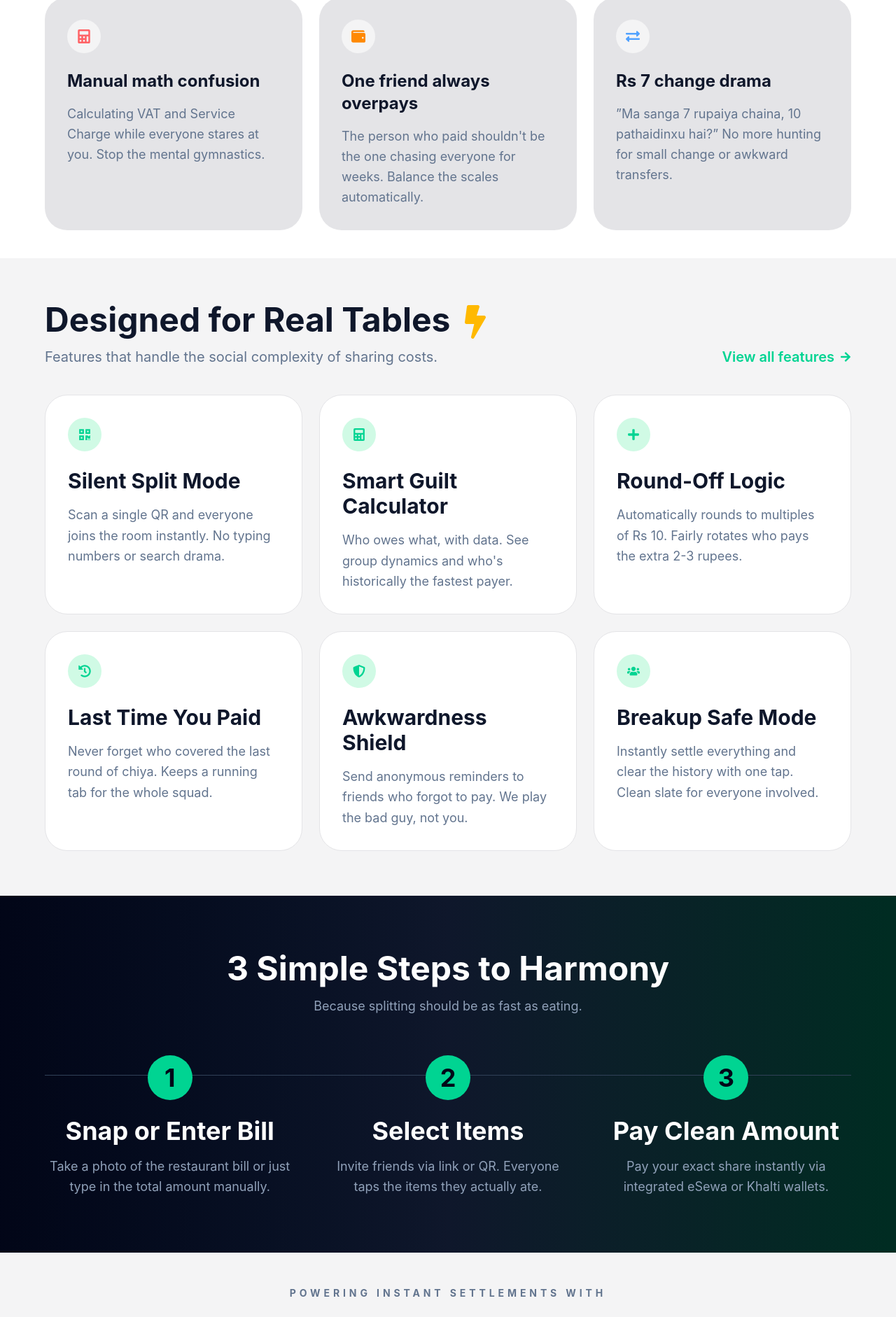
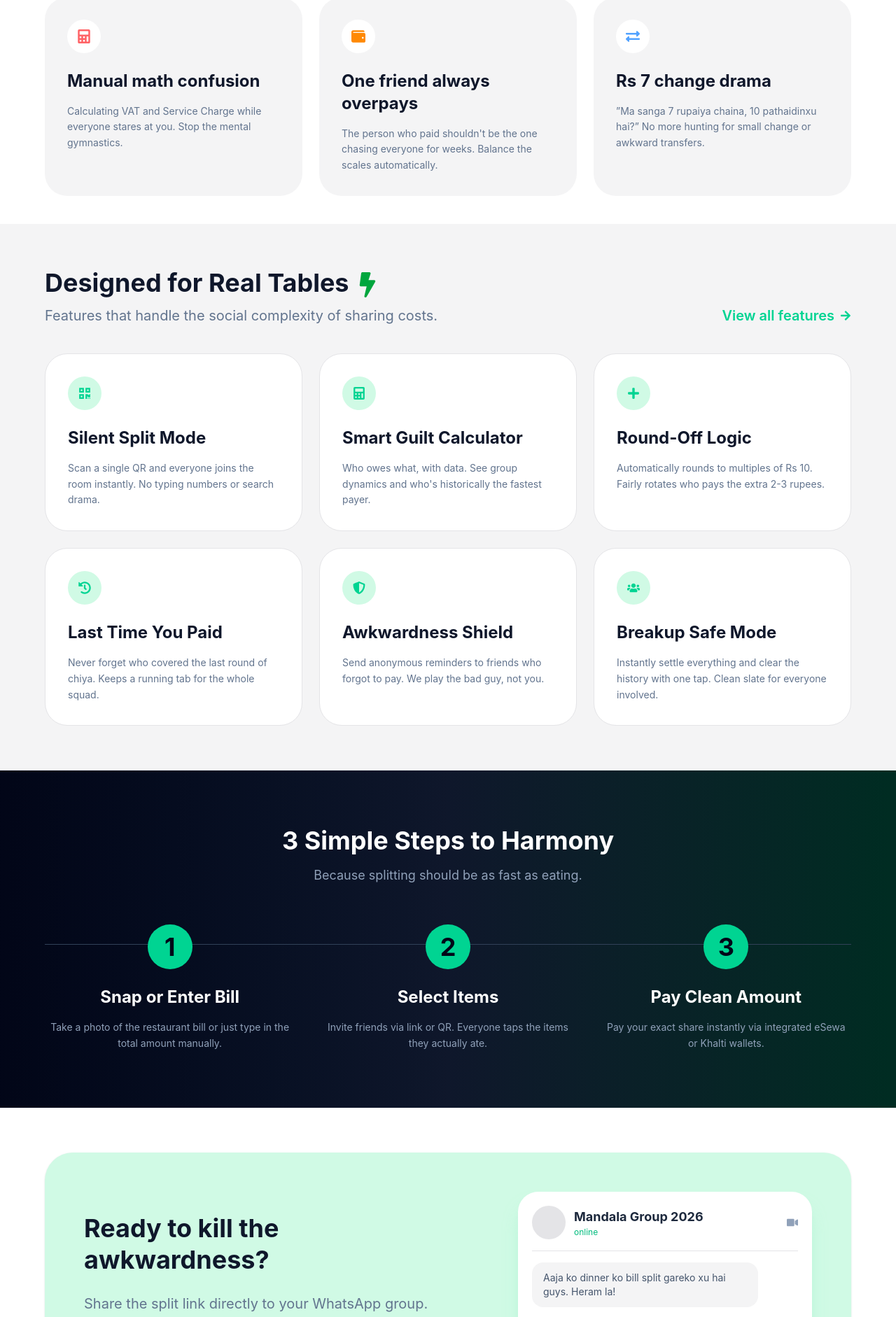
Before and after one commit to kushaljk11/ClassAThon-HisabSathi-BaadFaad, a React (Vite) app in the folder Frontend/Baadfaad/: page / in a window 1280 px wide. Shown: the part 1051-2933 px from the top of the page at 70% size. Built offline with nearby package versions, Linux system fonts and the light colour scheme.

Commit message:
updated folders and created readytosplit and createsplit pages

```diff
--- a/Frontend/Baadfaad/src/App.jsx
+++ b/Frontend/Baadfaad/src/App.jsx
@@ -3,7 +3,9 @@ import { BrowserRouter as Router, Routes, Route } from 'react-router-dom'
 import Landing from './pages/landing/Landing'
 import AboutUs from './pages/landing/AboutUs'
 import Contact from './pages/landing/Contact'
-import Home from './pages/Dashboard/Home'
+import Home from './pages/dashboard/Home'
+import CreateSplit from './pages/split/CreateSplit'
+import ReadyToSplit from './pages/split/ReadyToSplit'
 
 function App() {
   return (
@@ -14,6 +16,8 @@ function App() {
           <Route path="/about" element={<AboutUs />} />
           <Route path="/contact" element={<Contact />} />
           <Route path="/dashboard" element={<Home />} />
+          <Route path="/split/create" element={<CreateSplit />} />
+          <Route path="/split/ready" element={<ReadyToSplit />} />
         </Routes>
       </Router>
     </>
--- a/Frontend/Baadfaad/src/pages/landing/Landing.jsx
+++ b/Frontend/Baadfaad/src/pages/landing/Landing.jsx
@@ -141,40 +141,40 @@ export default function Landing() {
           </div>
 
           <div className="mt-12 grid grid-cols-1 gap-6 md:grid-cols-2 lg:grid-cols-3">
-            <article className="rounded-4xl bg-zinc-200 p-8">
-            <div className="mb-6 flex h-12 w-12 items-center justify-center rounded-full bg-zinc-100 text-red-400">
+            <article className="rounded-4xl bg-zinc-100 p-8">
+            <div className="mb-6 flex h-12 w-12 items-center justify-center rounded-full bg-white text-red-400">
               <FaCalculator className="text-xl" />
             </div>
             <h3 className="text-2xl font-bold text-slate-900">
               Manual math confusion
             </h3>
-            <p className="mt-4 text-lg leading-relaxed text-slate-500">
+            <p className="mt-4 text-sm leading-relaxed text-slate-500">
               Calculating VAT and Service Charge while everyone stares at you.
               Stop the mental gymnastics.
             </p>
             </article>
 
-            <article className="rounded-4xl bg-zinc-200 p-8">
-            <div className="mb-6 flex h-12 w-12 items-center justify-center rounded-full bg-zinc-100 text-orange-400">
+            <article className="rounded-4xl bg-zinc-100 p-8">
+            <div className="mb-6 flex h-12 w-12 items-center justify-center rounded-full bg-white text-orange-400">
               <FaWallet className="text-xl" />
             </div>
             <h3 className="text-2xl font-bold text-slate-900">
               One friend always overpays
             </h3>
-            <p className="mt-4 text-lg leading-relaxed text-slate-500">
+            <p className="mt-4 text-sm leading-relaxed text-slate-500">
               The person who paid shouldn&apos;t be the one chasing everyone for
               weeks. Balance the scales automatically.
             </p>
             </article>
 
-            <article className="rounded-4xl bg-zinc-200 p-8">
-            <div className="mb-6 flex h-12 w-12 items-center justify-center rounded-full bg-zinc-100 text-blue-400">
+            <article className="rounded-4xl bg-zinc-100 p-8">
+            <div className="mb-6 flex h-12 w-12 items-center justify-center rounded-full bg-white text-blue-400">
               <FaExchangeAlt className="text-xl" />
             </div>
             <h3 className="text-2xl font-bold text-slate-900">
               Rs 7 change drama
             </h3>
-            <p className="mt-4 text-lg leading-relaxed text-slate-500">
+            <p className="mt-4 text-sm leading-relaxed text-slate-500">
               &rdquo;Ma sanga 7 rupaiya chaina, 10 pathaidinxu hai?&rdquo; No
               more hunting for small change or awkward transfers.
             </p>
@@ -191,9 +191,9 @@ export default function Landing() {
         <div className="mx-auto w-full max-w-6xl">
           <div className="flex flex-col gap-4 sm:flex-row sm:items-end sm:justify-between">
             <div>
-              <h2 className="text-4xl font-bold text-slate-900 sm:text-5xl">
+              <h2 className="text-3xl font-bold text-slate-900 sm:text-4xl">
                 Designed for Real Tables{" "}
-                <FaBolt className="inline text-amber-400" />
+                <FaBolt className="inline text-green-600" />
               </h2>
               <p className="mt-3 text-xl text-slate-500">
                 Features that handle the social complexity of sharing costs.
@@ -213,10 +213,10 @@ export default function Landing() {
               <div className="mb-6 flex h-12 w-12 items-center justify-center rounded-full bg-emerald-100 text-emerald-400">
                 <FaQrcode className="text-lg" />
               </div>
-              <h3 className="text-3xl font-bold text-slate-900">
+              <h3 className="text-2xl font-bold text-slate-900">
                 Silent Split Mode
               </h3>
-              <p className="mt-4 text-lg leading-relaxed text-slate-500">
+              <p className="mt-4 text-sm leading-relaxed text-slate-500">
                 Scan a single QR and everyone joins the room instantly. No
                 typing numbers or search drama.
               </p>
@@ -226,10 +226,10 @@ export default function Landing() {
               <div className="mb-6 flex h-12 w-12 items-center justify-center rounded-full bg-emerald-100 text-emerald-400">
                 <FaCalculator className="text-lg" />
               </div>
-              <h3 className="text-3xl font-bold text-slate-900">
+              <h3 className="text-2xl font-bold text-slate-900">
                 Smart Guilt Calculator
               </h3>
-              <p className="mt-4 text-lg leading-relaxed text-slate-500">
+              <p className="mt-4 text-sm leading-relaxed text-slate-500">
                 Who owes what, with data. See group dynamics and who&apos;s
                 historically the fastest payer.
               </p>
@@ -239,10 +239,10 @@ export default function Landing() {
               <div className="mb-6 flex h-12 w-12 items-center justify-center rounded-full bg-emerald-100 text-emerald-400">
                 <FaPlus className="text-lg" />
               </div>
-              <h3 className="text-3xl font-bold text-slate-900">
+              <h3 className="text-2xl font-bold text-slate-900">
                 Round-Off Logic
               </h3>
-              <p className="mt-4 text-lg leading-relaxed text-slate-500">
+              <p className="mt-4 text-sm leading-relaxed text-slate-500">
                 Automatically rounds to multiples of Rs 10. Fairly rotates who
                 pays the extra 2-3 rupees.
               </p>
@@ -252,10 +252,10 @@ export default function Landing() {
               <div className="mb-6 flex h-12 w-12 items-center justify-center rounded-full bg-emerald-100 text-emerald-400">
                 <FaHistory className="text-lg" />
               </div>
-              <h3 className="text-3xl font-bold text-slate-900">
+              <h3 className="text-2xl font-bold text-slate-900">
                 Last Time You Paid
               </h3>
-              <p className="mt-4 text-lg leading-relaxed text-slate-500">
+              <p className="mt-4 text-sm leading-relaxed text-slate-500">
                 Never forget who covered the last round of chiya. Keeps a
                 running tab for the whole squad.
               </p>
@@ -265,10 +265,10 @@ export default function Landing() {
               <div className="mb-6 flex h-12 w-12 items-center justify-center rounded-full bg-emerald-100 text-emerald-400">
                 <FaShieldAlt className="text-lg" />
               </div>
-              <h3 className="text-3xl font-bold text-slate-900">
+              <h3 className="text-2xl font-bold text-slate-900">
                 Awkwardness Shield
               </h3>
-              <p className="mt-4 text-lg leading-relaxed text-slate-500">
+              <p className="mt-4 text-sm leading-relaxed text-slate-500">
                 Send anonymous reminders to friends who forgot to pay. We play
                 the bad guy, not you.
               </p>
@@ -278,10 +278,10 @@ export default function Landing() {
               <div className="mb-6 flex h-12 w-12 items-center justify-center rounded-full bg-emerald-100 text-emerald-400">
                 <FaUsers className="text-lg" />
               </div>
-              <h3 className="text-3xl font-bold text-slate-900">
+              <h3 className="text-2xl font-bold text-slate-900">
                 Breakup Safe Mode
               </h3>
-              <p className="mt-4 text-lg leading-relaxed text-slate-500">
+              <p className="mt-4 text-sm leading-relaxed text-slate-500">
                 Instantly settle everything and clear the history with one tap.
                 Clean slate for everyone involved.
               </p>
@@ -297,7 +297,7 @@ export default function Landing() {
       >
         <div className="mx-auto w-full max-w-6xl">
           <div className="text-center">
-            <h2 className="text-4xl font-bold text-white sm:text-5xl">
+            <h2 className="text-4xl font-bold text-white sm:text-4xl">
               3 Simple Steps to Harmony
             </h2>
             <p className="mt-4 text-lg text-slate-400">
@@ -312,10 +312,10 @@ export default function Landing() {
               <div className="mx-auto mb-6 flex h-16 w-16 items-center justify-center rounded-full bg-emerald-400 text-4xl font-bold text-slate-950">
                 1
               </div>
-              <h3 className="text-4xl font-bold text-white">
+              <h3 className="text-2xl font-bold text-white">
                 Snap or Enter Bill
               </h3>
-              <p className="mx-auto mt-4 max-w-sm text-lg leading-relaxed text-slate-400">
+              <p className="mx-auto mt-4 max-w-sm text-sm leading-relaxed text-slate-400">
                 Take a photo of the restaurant bill or just type in the total
                 amount manually.
               </p>
@@ -325,8 +325,8 @@ export default function Landing() {
               <div className="mx-auto mb-6 flex h-16 w-16 items-center justify-center rounded-full bg-emerald-400 text-4xl font-bold text-slate-950">
                 2
               </div>
-              <h3 className="text-4xl font-bold text-white">Select Items</h3>
-              <p className="mx-auto mt-4 max-w-sm text-lg leading-relaxed text-slate-400">
+              <h3 className="text-2xl font-bold text-white">Select Items</h3>
+              <p className="mx-auto mt-4 max-w-sm text-sm leading-relaxed text-slate-400">
                 Invite friends via link or QR. Everyone taps the items they
                 actually ate.
               </p>
@@ -336,10 +336,10 @@ export default function Landing() {
               <div className="mx-auto mb-6 flex h-16 w-16 items-center justify-center rounded-full bg-emerald-400 text-4xl font-bold text-slate-950">
                 3
               </div>
-              <h3 className="text-4xl font-bold text-white">
+              <h3 className="text-2xl font-bold text-white">
                 Pay Clean Amount
               </h3>
-              <p className="mx-auto mt-4 max-w-sm text-lg leading-relaxed text-slate-400">
+              <p className="mx-auto mt-4 max-w-sm text-sm leading-relaxed text-slate-400">
                 Pay your exact share instantly via integrated eSewa or Khalti
                 wallets.
               </p>
@@ -348,43 +348,14 @@ export default function Landing() {
         </div>
       </section>
 
-      {/* Payment facilties sections */}
-      <section className="mx-auto w-full bg-zinc-100 px-6 py-12 sm:px-8 lg:px-16">
-        <div className="mx-auto w-full max-w-6xl">
-          <p className="text-center text-sm font-bold tracking-[0.35em] text-slate-500">
-            POWERING INSTANT SETTLEMENTS WITH
-          </p>
-
-          <div className="mt-8 flex flex-wrap items-center justify-center gap-10 sm:gap-14">
-            <div className="flex items-center gap-3">
-              <img
-                src={esewaLogo}
-                alt="eSewa"
-                className="h-10 w-auto object-contain"
-              />
-              <p>Esewa</p>
-            </div>
-
-            <div className="flex items-center gap-3">
-              <img
-                src={khaltiLogo}
-                alt="Khalti"
-                className="h-10 w-auto object-contain"
-              />
-              <p>Khalti</p>
-            </div>
-          </div>
-        </div>
-      </section>
-
       {/* Whatsapp  */}
-      <section className="mx-auto w-full bg-white  px-6 pb-16 pt-4 sm:px-8 lg:px-16">
+      <section className="mx-auto w-full bg-white  px-6 pb-16 pt-16 sm:px-8 lg:px-16">
         <div className="mx-auto grid w-full max-w-6xl grid-cols-1 items-center gap-10 rounded-[2.5rem] bg-emerald-100 px-8 py-10 shadow-sm lg:grid-cols-2 lg:px-14 lg:py-14">
           <div>
-            <h2 className="text-5xl font-bold leading-tight text-slate-900 sm:text-6xl">
+            <h2 className="text-3xl font-bold leading-tight text-slate-900 sm:text-4xl">
               Ready to kill the awkwardness?
             </h2>
-            <p className="mt-6 max-w-xl text-2xl leading-relaxed text-slate-500">
+            <p className="mt-6 max-w-xl text-xl leading-relaxed text-slate-500">
               Share the split link directly to your WhatsApp group. No more
               &ldquo;Who owes how much?&rdquo; messages at 11 PM.
             </p>
@@ -425,7 +396,7 @@ export default function Landing() {
                   </div>
                   <p className="text-xs text-slate-500">Your Share</p>
                   <div className="mt-1 flex items-center justify-between">
-                    <p className="text-4xl font-bold text-slate-900">Rs. 5633</p>
+                    <p className="text-3xl font-bold text-slate-900">Rs. 5633</p>
                     <button
                       type="button"
                       className="rounded-full bg-emerald-400 px-4 py-1 text-xs font-bold text-white"
@@ -444,6 +415,35 @@ export default function Landing() {
         </div>
       </section>
 
+      {/* Payment facilties sections */}
+      <section className="mx-auto w-full bg-zinc-100 px-6 py-12 sm:px-8 lg:px-16">
+        <div className="mx-auto w-full max-w-6xl">
+          <p className="text-center text-sm font-bold tracking-[0.2em] text-slate-500">
+            POWERING INSTANT SETTLEMENTS WITH
+          </p>
+
+          <div className="mt-8 flex flex-wrap items-center justify-center gap-10 sm:gap-14">
+            <div className="flex items-center gap-3">
+              <img
+                src={esewaLogo}
+                alt="eSewa"
+                className="h-10 w-auto object-contain"
+              />
+              <p>Esewa</p>
+            </div>
+
+            <div className="flex items-center gap-3">
+              <img
+                src={khaltiLogo}
+                alt="Khalti"
+                className="h-10 w-auto object-contain"
+              />
+              <p>Khalti</p>
+            </div>
+          </div>
+        </div>
+      </section>
+
       <Footer />
     </div>
   );
```
Also changed, not shown: Frontend/Baadfaad/src/components/layout/Dashboard/SideBar.jsx (+30 -27 lines), Frontend/Baadfaad/src/pages/Dashboard/Home.jsx (+17 -16 lines), Frontend/Baadfaad/src/pages/split/CreateSplit.jsx (added, +76 -0 lines), Frontend/Baadfaad/src/pages/split/ReadyToSplit.jsx (added, +89 -0 lines).
